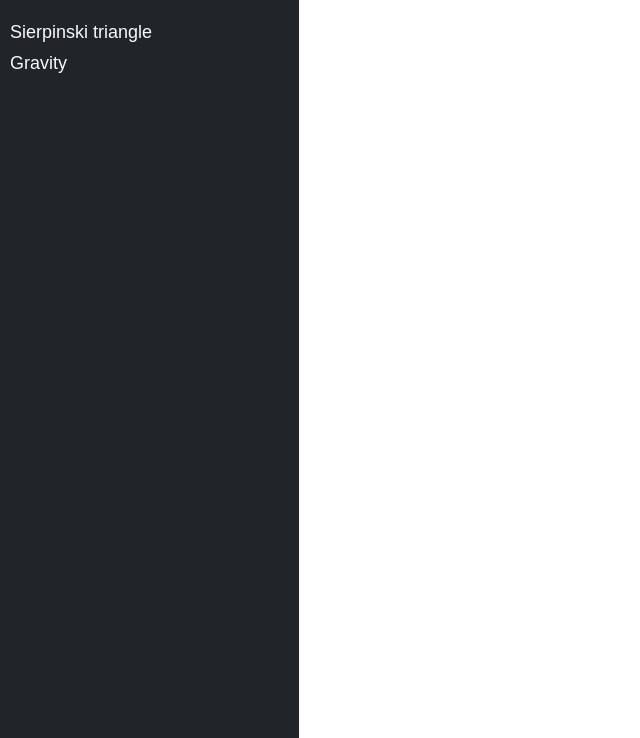
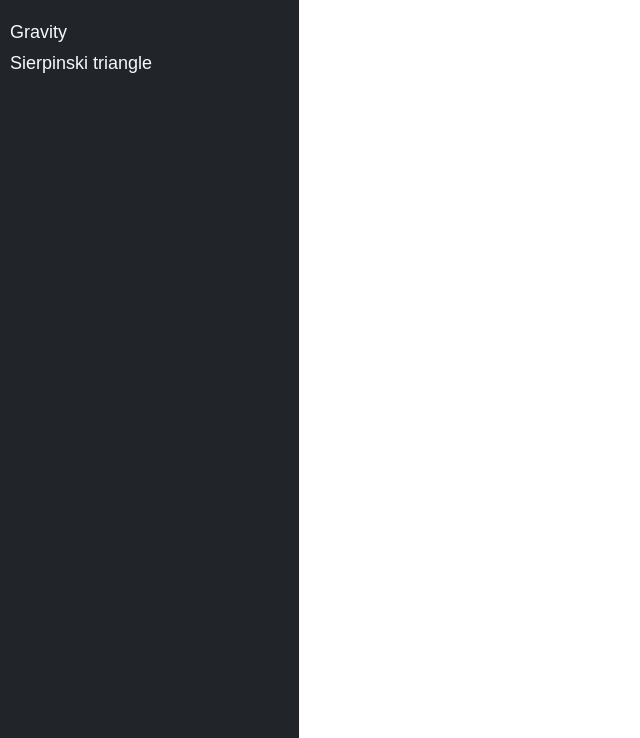
Before and after one commit to yargr96/my-pens, a website built with webpack: page src/index.ejs in a window 1280 px wide. Shown: the part 62-800 px from the top of the page, without its empty margins (0-640 px from the left). Built offline with nearby package versions, Linux system fonts and the light colour scheme.

Commit message:
dynamic nav items

```diff
--- a/src/index.ejs
+++ b/src/index.ejs
@@ -14,10 +14,7 @@
                 <div class="sidebar__logo-pre">Pens by</div>
                 Yaroslav Gromov
             </div>
-            <div class="sidebar__items">
-                <div class="sidebar__item nav-item" data-nav="sierpinskiTriangle">Sierpinski triangle</div>
-                <div class="sidebar__item nav-item" data-nav="gravity">Gravity</div>
-            </div>
+            <div id="nav-items" class="sidebar__items"></div>
         </div>
         <div id="content" class="page__content"></div>
     </div>
--- a/src/index.ts
+++ b/src/index.ts
@@ -2,29 +2,40 @@ import '@/styles/main.scss';
 
 import gravity from '@/modules/gravity';
 import sierpinskiTriangle from '@/modules/sierpinski-triangle';
-import useRenderLoop from '@/utils/useRenderLoop';
+import useRenderLoop, { IRenderLoop } from '@/utils/useRenderLoop';
 
-const modules = {
-    gravity,
-    sierpinskiTriangle,
-};
+interface INavItem {
+    text: string;
+    module: (mountElement: Element, renderLoop: IRenderLoop) => void;
+}
 
-interface INavElement extends HTMLElement {
-    dataset: { nav: keyof typeof modules };
-}
+const navItems: INavItem[] = [
+    {
+        text: 'Gravity',
+        module: gravity,
+    },
+    {
+        text: 'Sierpinski triangle',
+        module: sierpinskiTriangle,
+    },
+];
 
 const app = (): void => {
     const renderLoop = useRenderLoop();
     const mountElement = document.querySelector('#content');
+    const navItemsContainer = document.querySelector('#nav-items');
 
-    const navElements: NodeListOf<INavElement> = document.querySelectorAll('.nav-item');
-    navElements.forEach((element) => {
-        element.addEventListener('click', () => {
-            const { nav } = element.dataset;
+    navItems.forEach(({ text, module }) => {
+        const item = document.createElement('div');
+        item.className = 'sidebar__item';
+        item.textContent = text;
 
+        item.addEventListener('click', () => {
             mountElement.innerHTML = '';
-            modules[nav](mountElement, renderLoop);
+            module(mountElement, renderLoop);
         });
+
+        navItemsContainer.appendChild(item);
     });
 };
 
```
